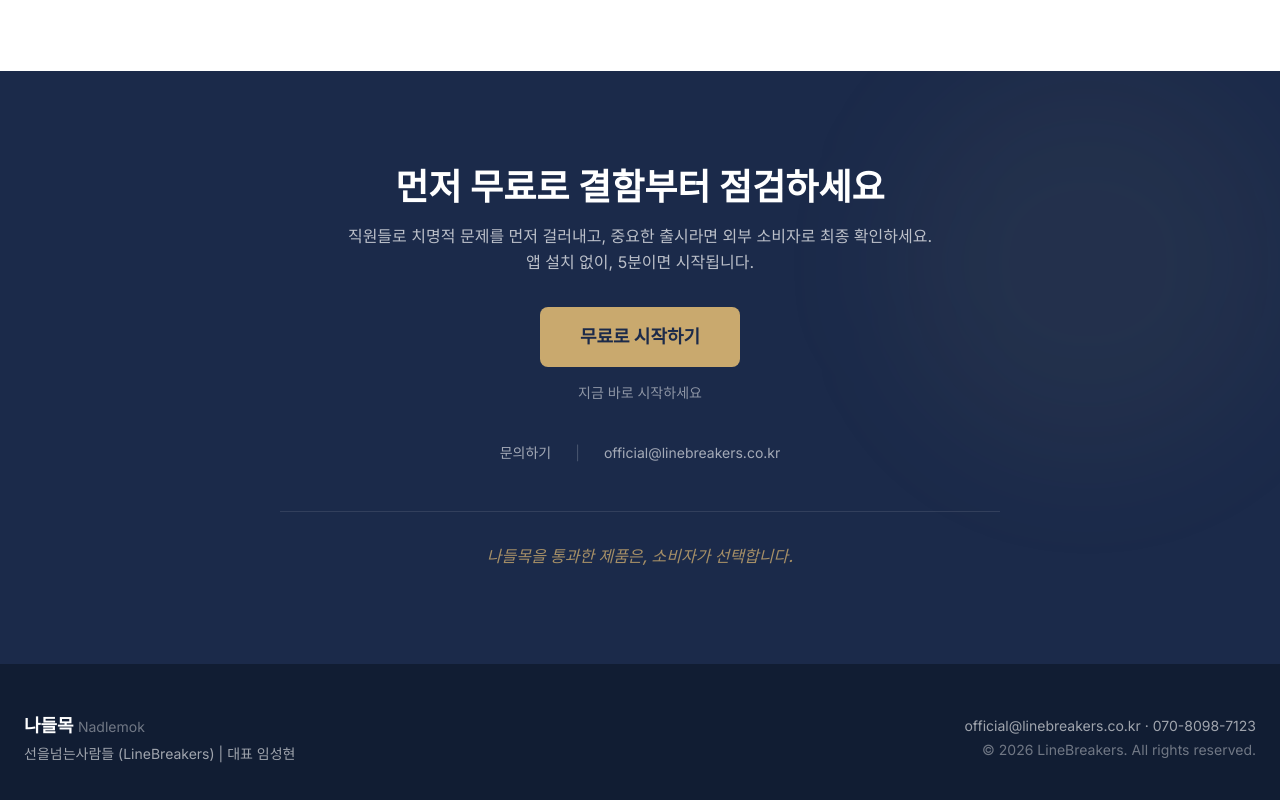
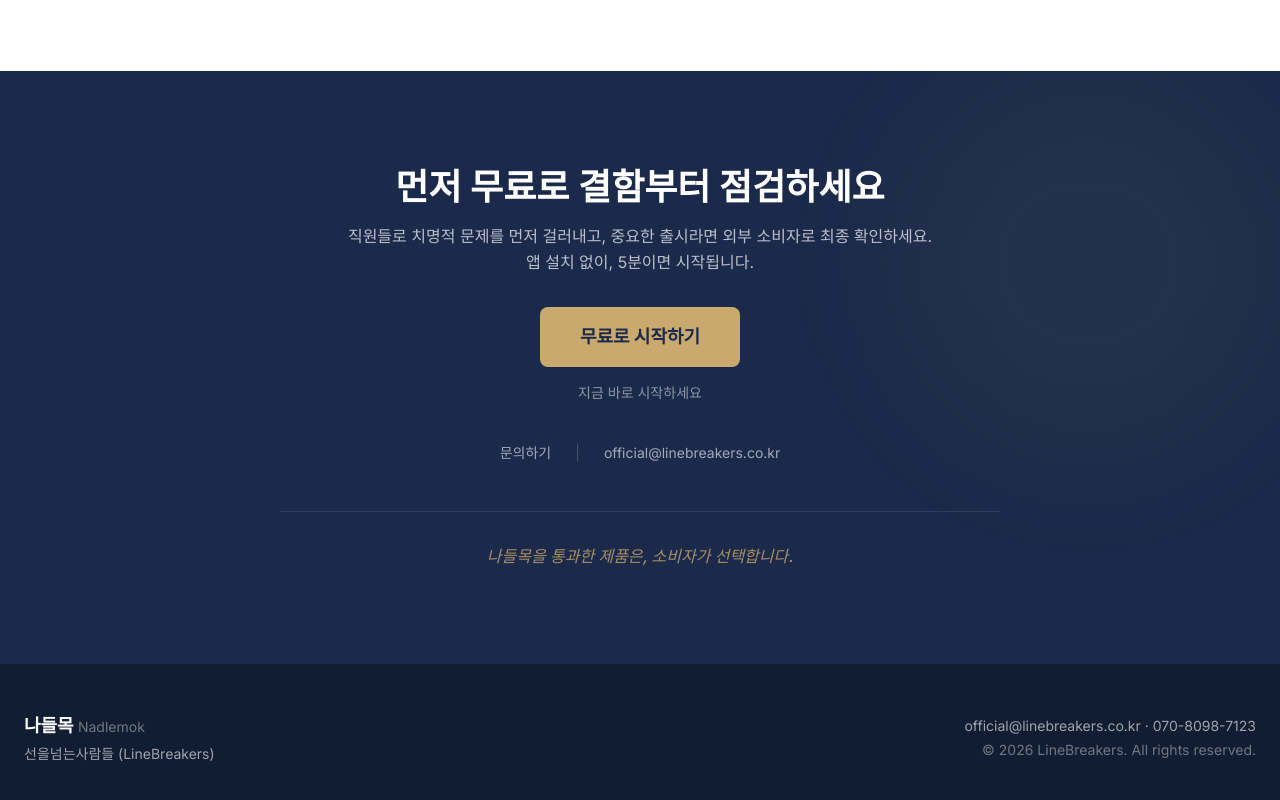
Before and after one commit to freezz2000/nadlemok-web, a Next.js app: page / in a window 1280 px wide. Shown: the part 7289-8089 px from the top of the page. Built offline with nearby package versions, Linux system fonts and the light colour scheme; a web font is replaced by a local one.

Commit message:
ui: hide CEO name from footer

```diff
--- a/src/components/Footer.tsx
+++ b/src/components/Footer.tsx
@@ -9,7 +9,7 @@ export default function Footer() {
       <div className="max-w-7xl mx-auto px-6 flex flex-col md:flex-row justify-between items-center gap-4">
         <div className="text-center md:text-left">
           <div className="text-white font-bold text-lg mb-1">나들목 <span className="text-sm font-normal text-white/40">Nadlemok</span></div>
-          <div className="text-sm">{t.footer.company} | {t.footer.ceo}{t.footer.address ? ` | ${t.footer.address}` : ''}</div>
+          <div className="text-sm">{t.footer.company}{t.footer.address ? ` | ${t.footer.address}` : ''}</div>
         </div>
         <div className="text-center md:text-right text-sm">
           <div className="mb-1">official@linebreakers.co.kr · 070-8098-7123</div>
```
